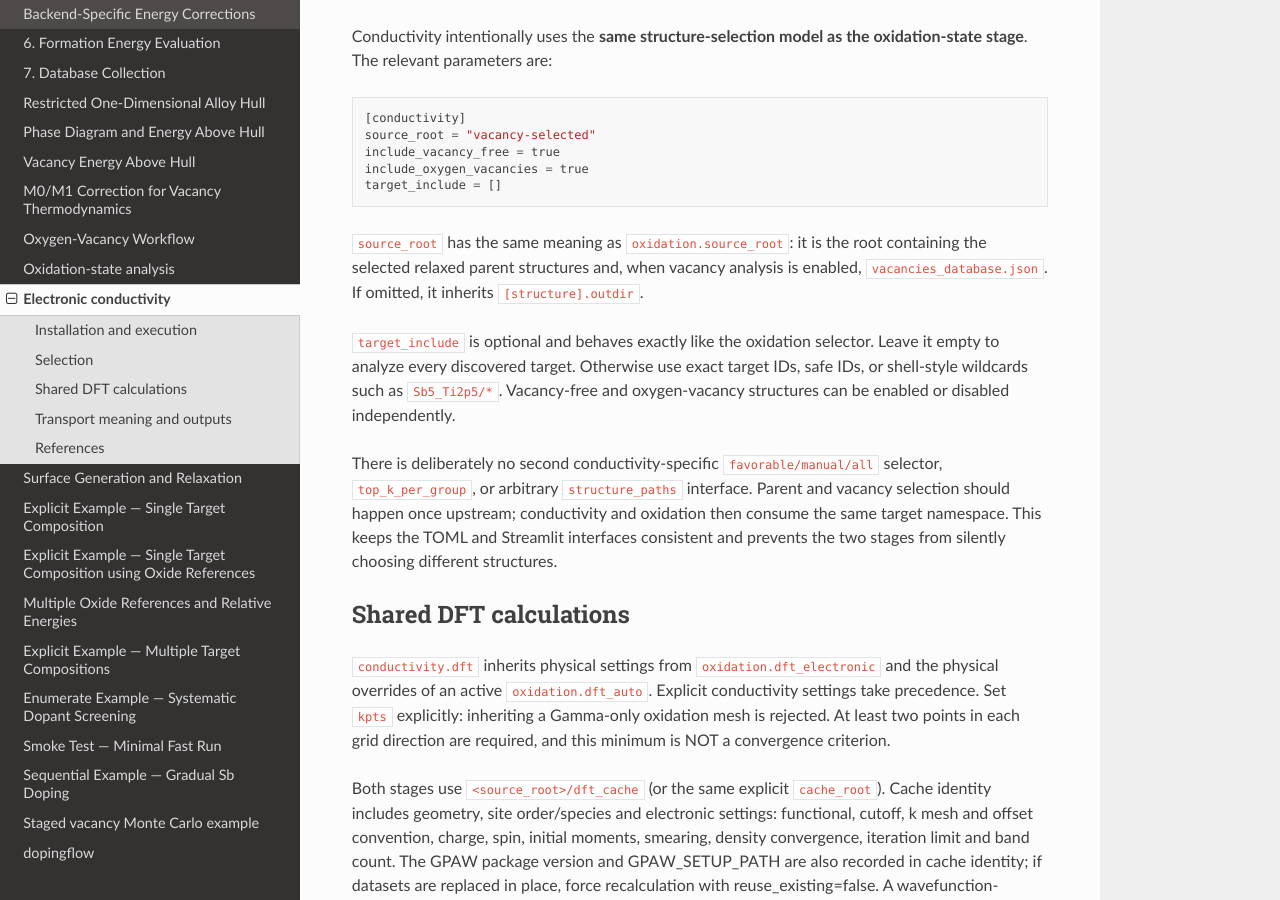
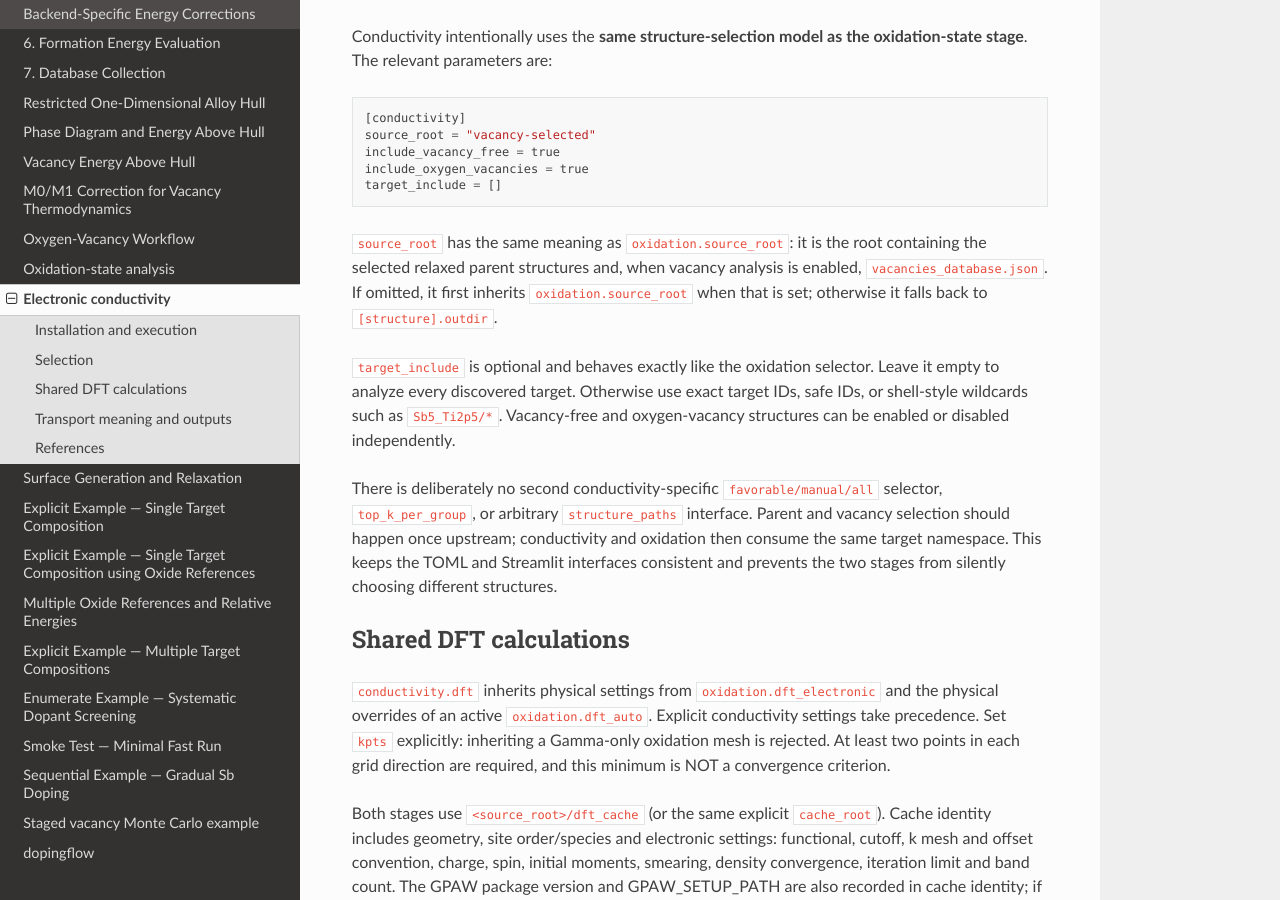
Before and after one commit to KazemZh/dopingflow, a Sphinx documentation site: the page built from docs/source/methods/conductivity.rst, in a window 1280 px wide and 900 px high, scrolled down 1050 px. Built offline with Sphinx 7.4.7 and the Read the Docs theme 3.1.0, drawn with Linux system fonts in a browser that asks for light colours.

Commit message:
Document conductivity source-root inheritance

```diff
--- a/docs/source/methods/conductivity.rst
+++ b/docs/source/methods/conductivity.rst
@@ -52,7 +52,8 @@ oxidation-state stage**. The relevant parameters are::
 
 ``source_root`` has the same meaning as ``oxidation.source_root``: it is the root
 containing the selected relaxed parent structures and, when vacancy analysis is
-enabled, ``vacancies_database.json``. If omitted, it inherits
+enabled, ``vacancies_database.json``. If omitted, it first inherits
+``oxidation.source_root`` when that is set; otherwise it falls back to
 ``[structure].outdir``.
 
 ``target_include`` is optional and behaves exactly like the oxidation selector.
```
